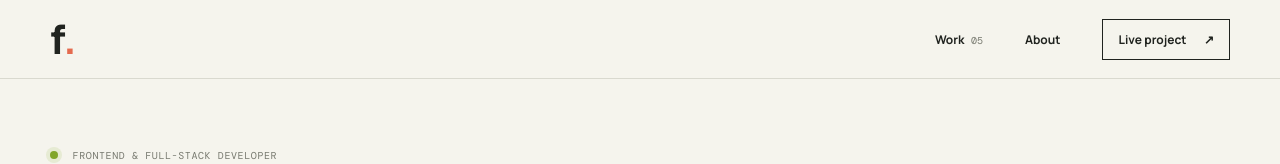
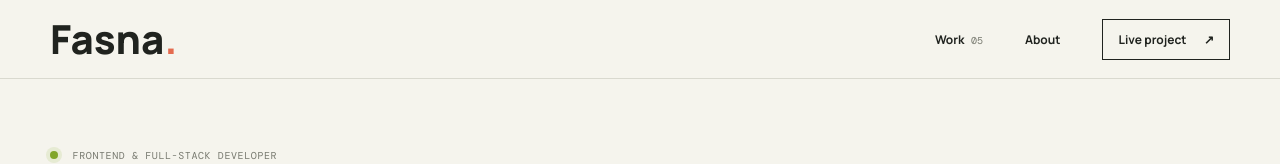
Before and after one commit to Fasna-u/Portfolio, a plain HTML site: page index.html in a window 1280 px wide. Shown: the top 164 px of the page. Drawn offline with nearby package versions, Linux system fonts and the light colour scheme.

```diff
--- a/index.html
+++ b/index.html
@@ -14,7 +14,7 @@
 <body>
 	<header class="site-header">
 		<nav class="nav shell" aria-label="Main navigation">
-			<a class="wordmark" href="#home" aria-label="Fasna, home">f<span>.</span></a>
+			<a class="wordmark" href="#home" aria-label="Fasna, home">Fasna<span>.</span></a>
 			<button class="menu-toggle" type="button" aria-label="Open navigation" aria-expanded="false" aria-controls="nav-links">
 				<span></span><span></span>
 			</button>
```
